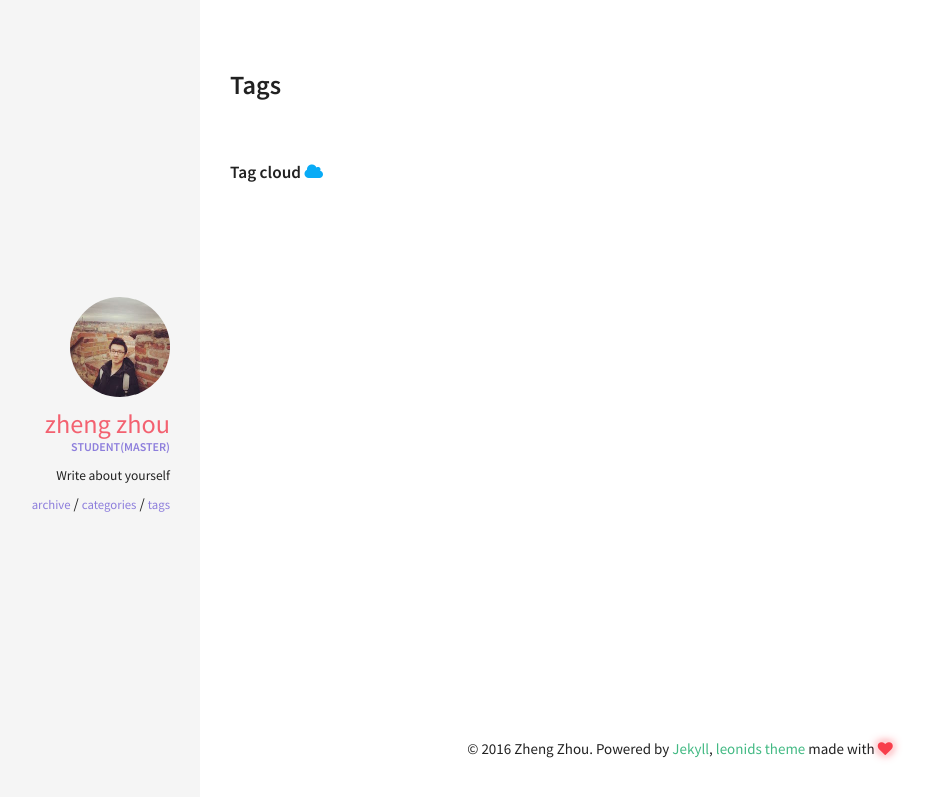
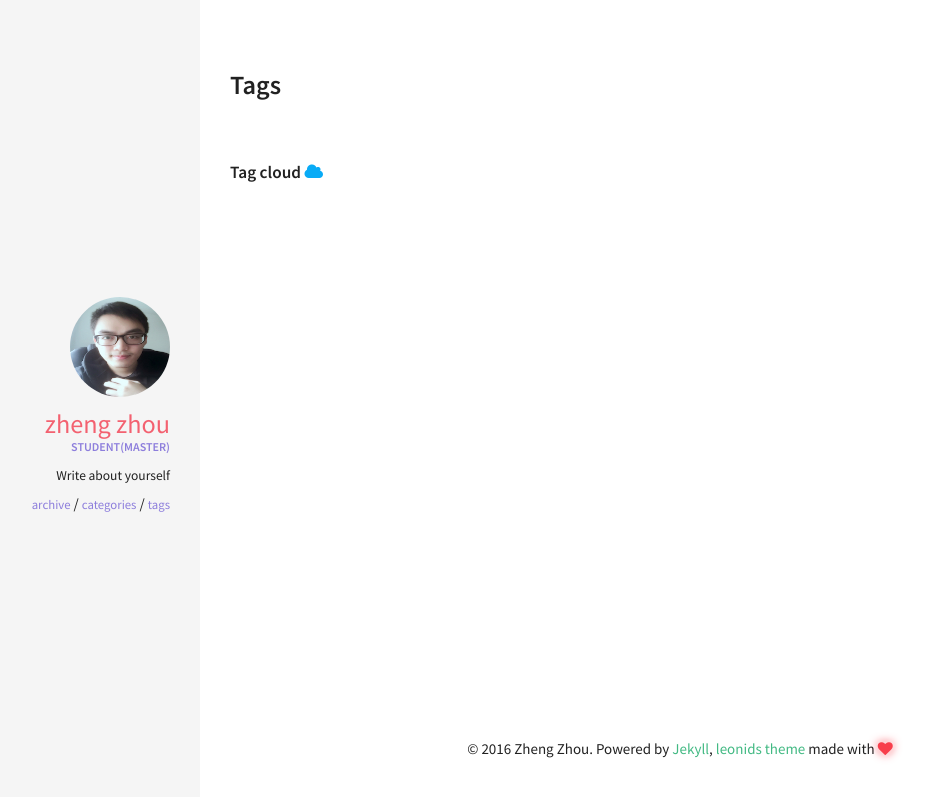
Before and after one commit to encorechow/encorechow.github.io, a Jekyll site: the page built from tags.html, in a window 1280 px wide. Shown: the top 797 px of the page, without its empty margins (120-1049 px from the left). Built offline with Jekyll 4.4.1, drawn with Linux system fonts in a browser that asks for light colours.

Commit message:
new avatar

```diff
--- a/_config.yml
+++ b/_config.yml
@@ -32,7 +32,7 @@ kramdown:
 #
 owner:
   name: Zheng Zhou
-  avatar: avatar.jpg
+  avatar: avatar1.jpg
   job: "Student(Master)"
   bio: "Write about yourself"
   email:
```
